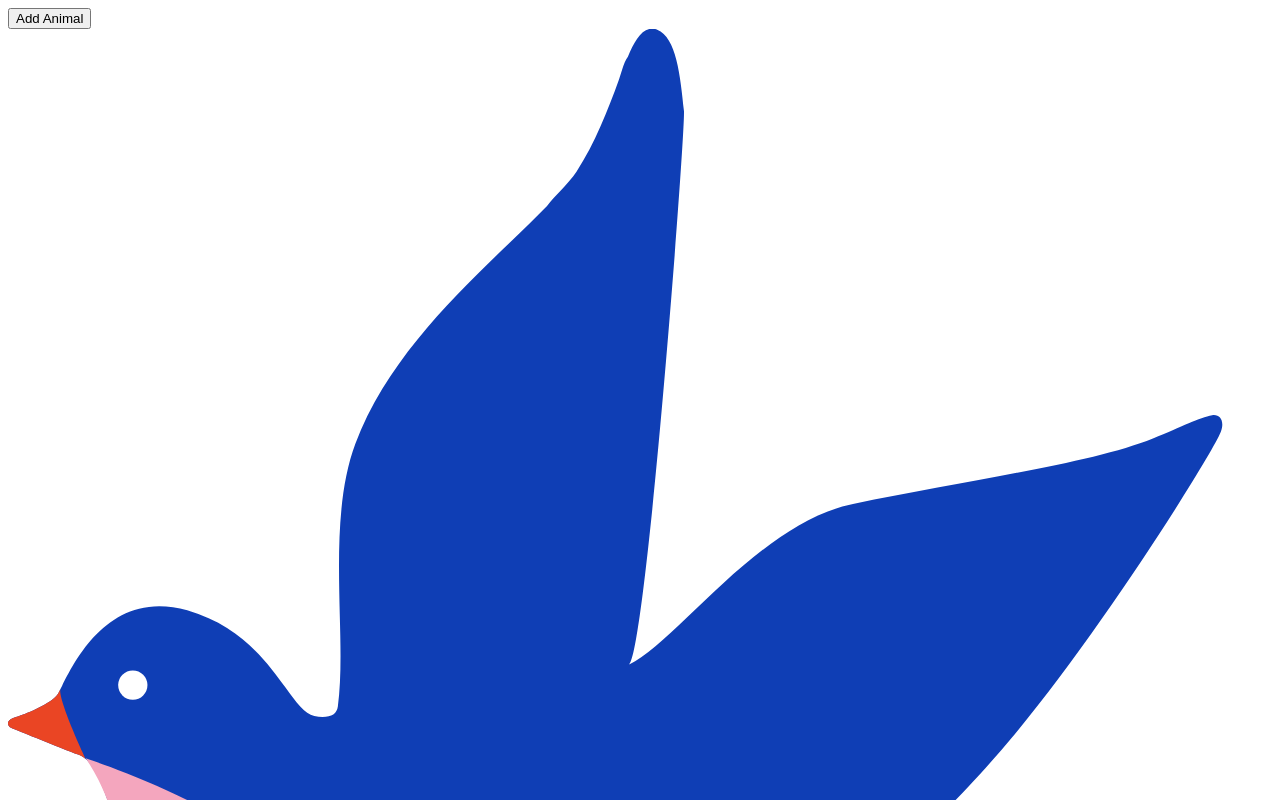
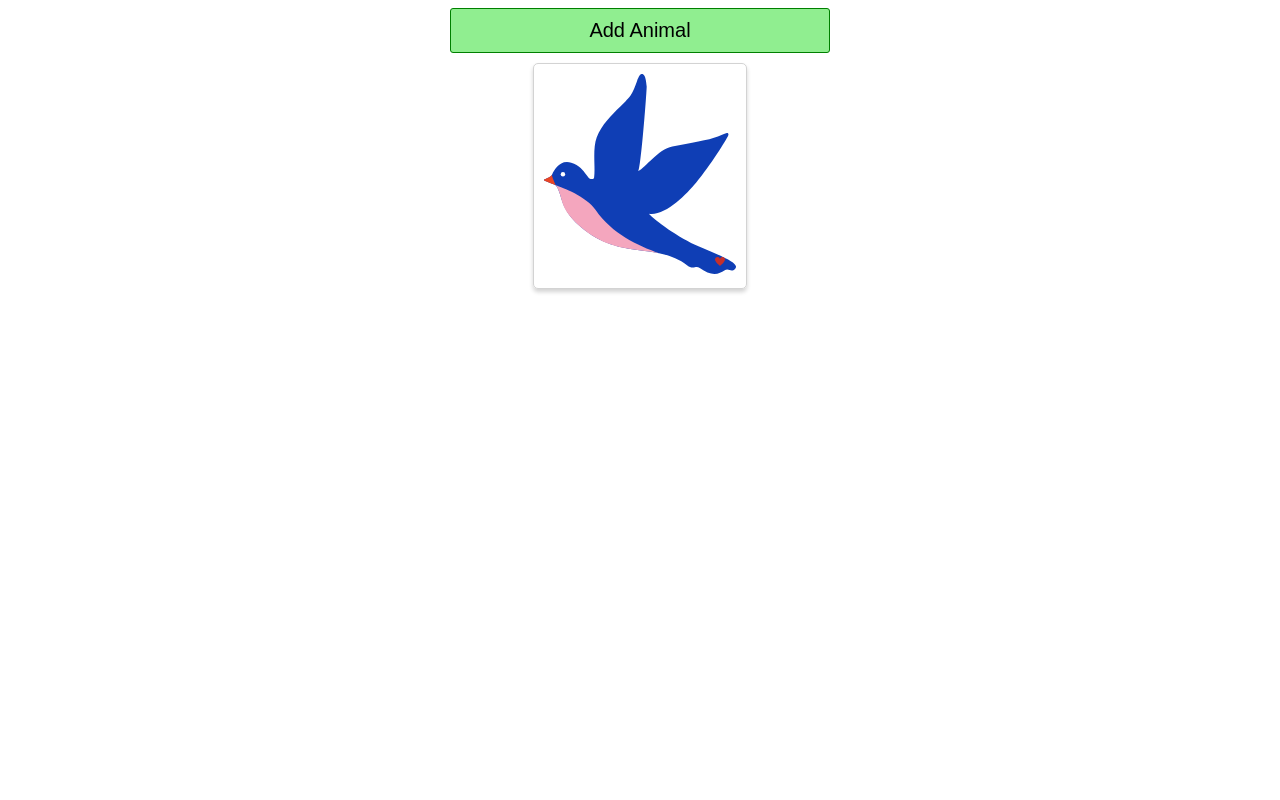
Before and after one commit to ajfm88/rts, a React (Vite) app in the folder react-grider/: page / in a window 1280 px wide. Both pictures are taken after a click on the button "Add Animal". Shown: the top 800 px of the page. Built offline with nearby package versions, Linux system fonts and the light colour scheme.

Commit message:
56. Increasing Image Size. 57. Adding Custom CSS. 58. Finalizing Styling. 59. App Wrapup and Review.

```diff
--- /dev/null
+++ b/react-grider/src/AnimalShow.css
@@ -0,0 +1,18 @@
+.animal-show {
+  position: relative;
+  border: 1px solid lightgray;
+  padding: 10px;
+  border-radius: 5px;
+  margin: 10px;
+  box-shadow: 0px 3px 4px lightgray;
+}
+
+.animal {
+  height: 200px;
+}
+
+.heart {
+  position: absolute;
+  bottom: 10%;
+  right: 10%;
+}
--- a/react-grider/src/AnimalShow.js
+++ b/react-grider/src/AnimalShow.js
@@ -1,3 +1,5 @@
+import "./AnimalShow.css";
+import { useState } from "react";
 import bird from "./svg/bird.svg";
 import cat from "./svg/cat.svg";
 import cow from "./svg/cow.svg";
@@ -16,9 +18,16 @@
 };
 
 function AnimalShow({ type }) {
+  const [clicks, setClicks] = useState(0);
+
+  const handleClick = () => {
+    setClicks(clicks + 1);
+  };
+
   return (
-    <div>
-      <img alt="animal" src={svgMap[type]} />
+    <div className="animal-show" onClick={handleClick}>
+      <img className="animal" alt="animal" src={svgMap[type]} />
+      <img className="heart" alt="heart" src={heart} style={{ width: 10 + 10 * clicks + "px" }} />
     </div>
   );
 }
--- /dev/null
+++ b/react-grider/src/App.css
@@ -0,0 +1,21 @@
+.app {
+  display: flex;
+  flex-direction: column;
+  align-items: center;
+}
+
+button {
+  background-color: lightgreen;
+  border: 1px solid green;
+  border-radius: 3px;
+  font-size: 20px;
+  padding: 10px;
+  width: 30%;
+}
+
+.animal-list {
+  display: flex;
+  flex-direction: row;
+  flex-wrap: wrap;
+  justify-content: center;
+}
--- a/react-grider/src/App.js
+++ b/react-grider/src/App.js
@@ -1,3 +1,4 @@
+import "./App.css";
 import { useState } from "react";
 import AnimalShow from "./AnimalShow";
 
@@ -15,13 +16,13 @@
   };
 
   const renderedAnimals = animals.map((animal, index) => {
-    return <AnimalShow type={animal} key={index} />;
+    return <AnimalShow key={index} type={animal} />;
   });
 
   return (
-    <div>
+    <div className="app">
       <button onClick={handleClick}>Add Animal</button>
-      <div>{renderedAnimals}</div>
+      <div className="animal-list">{renderedAnimals}</div>
     </div>
   );
 }
```
Also changed, not shown: 1 other file (tests, documents, lock files or other folders).
